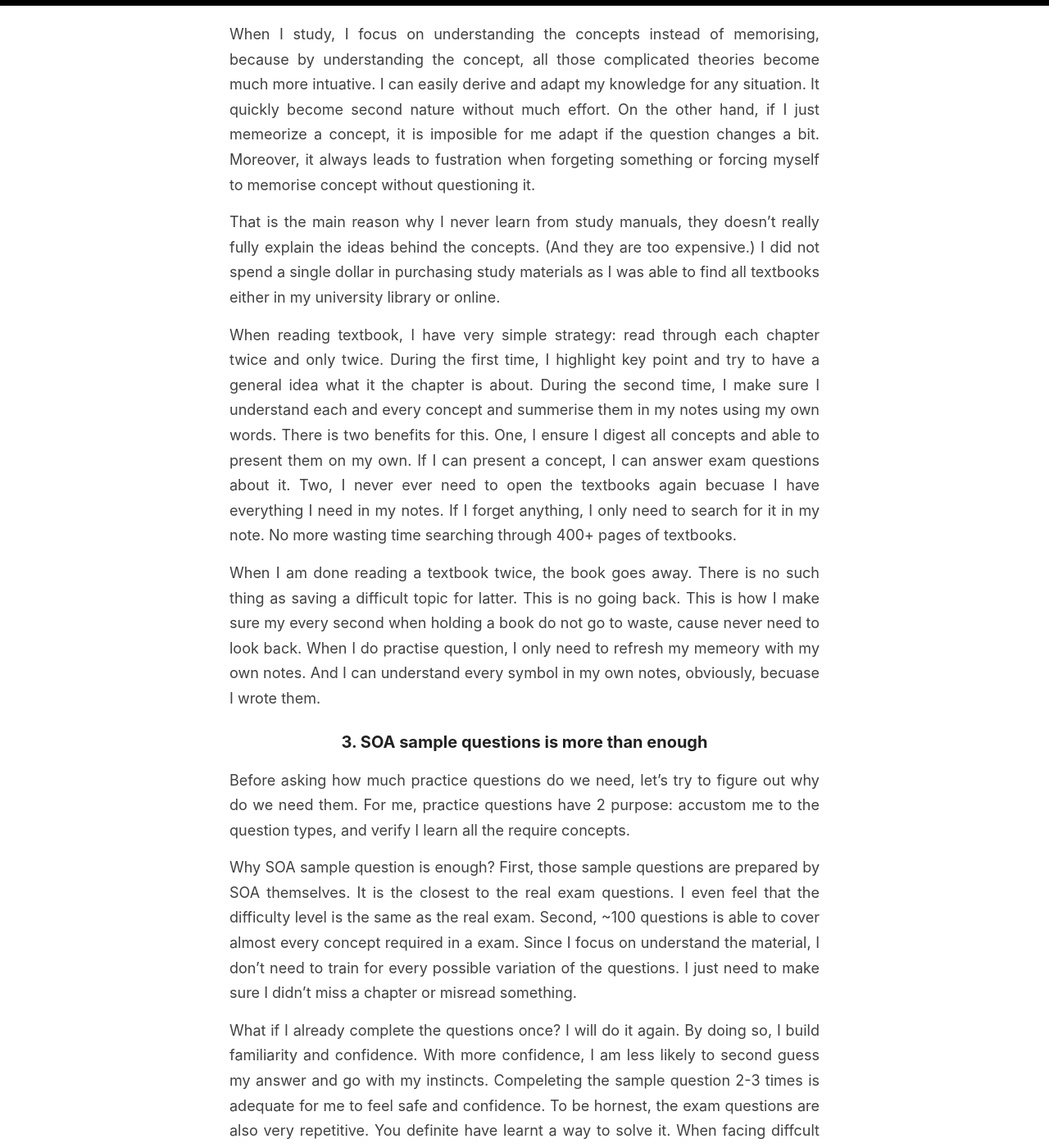
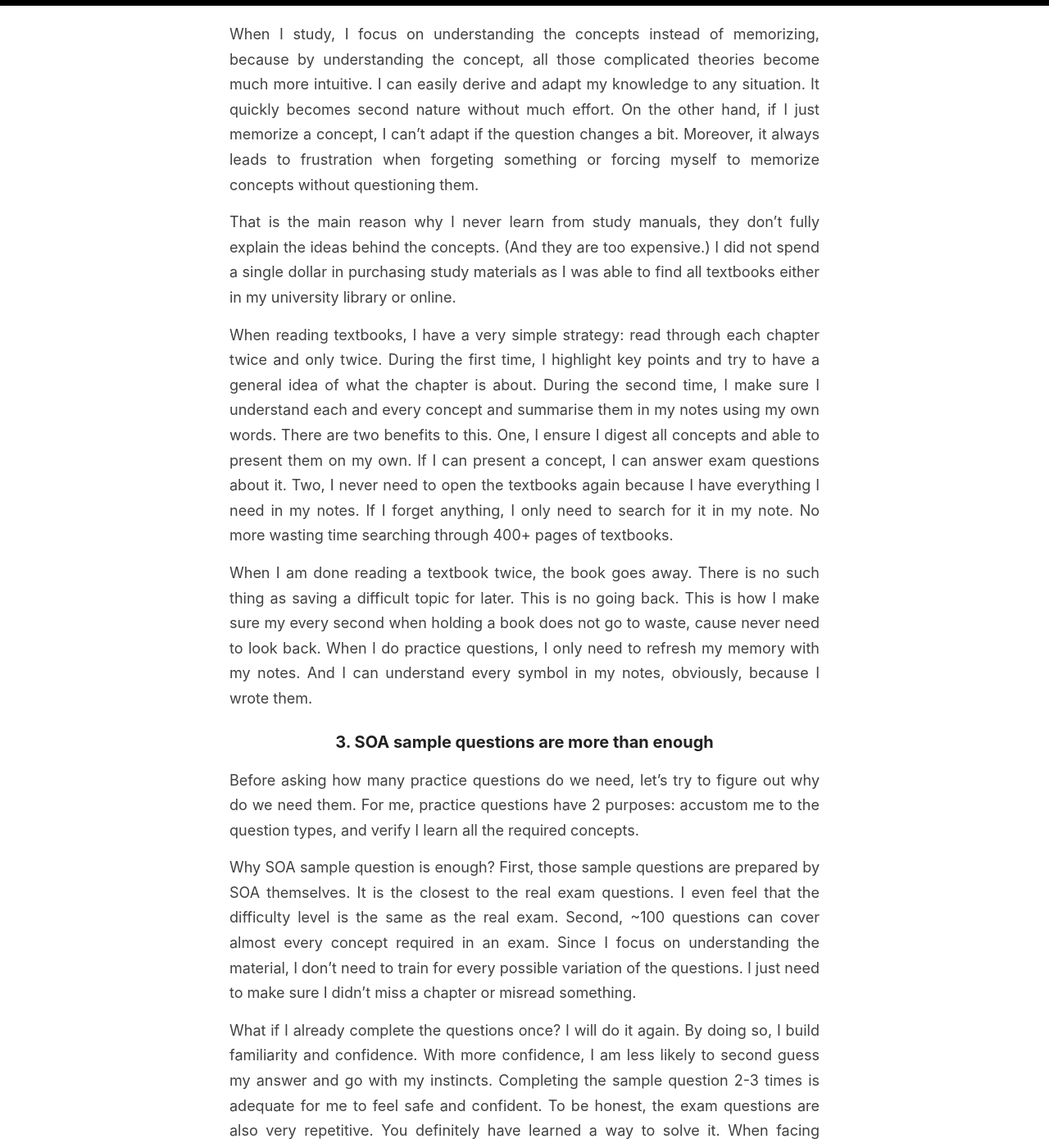
Before and after one commit to actuarialcat/actuarialcat.github.io, a Jekyll site: the page built from _posts/2020-12-24-How-to-pass-7-SOA.md, in a window 1280 px wide and 1400 px high, scrolled down 1694 px. Shown: the whole window at 82% size. Built offline with Jekyll 4.4.1, drawn with Linux system fonts in a browser that asks for light colours; some of the changed text lies outside the part shown.

Commit message:
Update how to pass

```diff
--- a/_posts/2020-12-24-How-to-pass-7-SOA.md
+++ b/_posts/2020-12-24-How-to-pass-7-SOA.md
@@ -9,10 +9,10 @@ excerpt:
 ![Actuarial lookup exam results](/images/article_images/2020-12-24-How-to-pass-7-SOA/cover.png)
 
 I'm excited to share some studying strategies that I've used to pass 7 actuarial exams on the first attempt in two and a half years.
-Passing 7 exam may seem difficult at first, but it is totally feasible with the right method and determination.
+Passing 7 exams may seem difficult at first, but it is feasible with the right method and determination.
 
 I strategies I shared works very well for me, but it doesn't mean it will work for everybody.
-I hope this can help you to formula your own unique stratedy and pass exams.
+I hope this can help you to formulate your unique strategy and pass exams.
 
 OK, let's get to it!
 
@@ -20,90 +20,90 @@ OK, let's get to it!
 
 ### 1. Make a timetable and stick to it
 
-Planning ahead is very important because it enocurage discipline and provides a sense of secuirty.
-When I follow my plan, I know that I am not falling behind and have adequte time to study.
-I won't panic and rush throught books, nor will I ran out of time to practise.
+Planning is very important because it encourages discipline and provides a sense of security.
+When I follow my plan, I know that I am not falling behind and have adequate time to study.
+I won't panic and rush through books, nor will I ran out of time to practice.
 
-Therefore, the first thing I do when I decided to take a exam is to create a Excel study schedule.
-I then count the number of days I have until the exam and allocate them for reading each chapter of each book with repested to number of pages in that chapter.
-When I finsish each chapter, I record the date in my Excel file. By doing so, I verify that I am on schedule.
+Therefore, the first thing I do when I decided to take an exam is to create an Excel study schedule.
+I then count the number of days I have until the exam and allocate them for reading each chapter of each book with respect to the number of pages in that chapter.
+When I finish each chapter, I record the date in my Excel file. By doing so, I verify that I am on schedule.
 
 At first sight, reading 3-4 books per exam is quite daunting.
 However, spreading them to 4-5 months and it seems very doable.
-Just keep clam and follow the plan. 3 exams per year is very practical without a deal with the devil.
+Just keep calm and follow the plan. 3 exams per year are very practical without a deal with the devil.
 
 
 
-### 2. Don't buy study manual, make your own notes
+### 2. Don't buy study manuals, make your own notes
 
-I see a difference between studying actuarial concept and studing for an exam.
+I see a difference between studying actuarial concepts and studying for an exam.
 The former focus on understanding, while the latter focus on passing.
-I personally perfer the first.
+I personally prefer the first.
 
-When I study, I focus on understanding the concepts instead of memorising, because by understanding the concept, all those complicated theories become much more intuative.
-I can easily derive and adapt my knowledge for any situation. It quickly become second nature without much effort.
-On the other hand, if I just memeorize a concept, it is imposible for me adapt if the question changes a bit.
-Moreover, it always leads to fustration when forgeting something or forcing myself to memorise concept without questioning it.
+When I study, I focus on understanding the concepts instead of memorizing, because by understanding the concept, all those complicated theories become much more intuitive.
+I can easily derive and adapt my knowledge to any situation. It quickly becomes second nature without much effort.
+On the other hand, if I just memorize a concept, I can't adapt if the question changes a bit.
+Moreover, it always leads to frustration when forgeting something or forcing myself to memorize concepts without questioning them.
 
-That is the main reason why I never learn from study manuals, they doesn't really fully explain the ideas behind the concepts.
+That is the main reason why I never learn from study manuals, they don't fully explain the ideas behind the concepts.
 (And they are too expensive.)
 I did not spend a single dollar in purchasing study materials as
 I was able to find all textbooks either in my university library or online.
 
-When reading textbook, I have very simple strategy: read through each chapter twice and only twice.
-During the first time, I highlight key point and try to have a general idea what it the chapter is about.
-During the second time, I make sure I understand each and every concept and summerise them in my notes using my own words.
-There is two benefits for this.
+When reading textbooks, I have a very simple strategy: read through each chapter twice and only twice.
+During the first time, I highlight key points and try to have a general idea of what the chapter is about.
+During the second time, I make sure I understand each and every concept and summarise them in my notes using my own words.
+There are two benefits to this.
 One, I ensure I digest all concepts and able to present them on my own. If I can present a concept, I can answer exam questions about it.
-Two, I never ever need to open the textbooks again becuase I have everything I need in my notes.
+Two, I never need to open the textbooks again because I have everything I need in my notes.
 If I forget anything, I only need to search for it in my note. No more wasting time searching through 400+ pages of textbooks.
 
 When I am done reading a textbook twice, the book goes away.
-There is no such thing as saving a difficult topic for latter. This is no going back.
-This is how I make sure my every second when holding a book do not go to waste, cause never need to look back.
-When I do practise question, I only need to refresh my memeory with my own notes.
-And I can understand every symbol in my own notes, obviously, becuase I wrote them.
+There is no such thing as saving a difficult topic for later. This is no going back.
+This is how I make sure my every second when holding a book does not go to waste, cause never need to look back.
+When I do practice questions, I only need to refresh my memory with my notes.
+And I can understand every symbol in my notes, obviously, because I wrote them.
 
 
 
-### 3. SOA sample questions is more than enough
+### 3. SOA sample questions are more than enough
 
-Before asking how much practice questions do we need, let's try to figure out why do we need them.
-For me, practice questions have 2 purpose: accustom me to the question types, and verify I learn all the require concepts.
+Before asking how many practice questions do we need, let's try to figure out why do we need them.
+For me, practice questions have 2 purposes: accustom me to the question types, and verify I learn all the required concepts.
 
 Why SOA sample question is enough?
 First, those sample questions are prepared by SOA themselves. It is the closest to the real exam questions.
 I even feel that the difficulty level is the same as the real exam.
-Second, ~100 questions is able to cover almost every concept required in a exam.
-Since I focus on understand the material, I don't need to train for every possible variation of the questions.
+Second, ~100 questions can cover almost every concept required in an exam.
+Since I focus on understanding the material, I don't need to train for every possible variation of the questions.
 I just need to make sure I didn't miss a chapter or misread something.
 
 What if I already complete the questions once? I will do it again.
 By doing so, I build familiarity and confidence.
 With more confidence, I am less likely to second guess my answer and go with my instincts.
-Compeleting the sample question 2-3 times is adequate for me to feel safe and confidence.
-To be hornest, the exam questions are also very repetitive.
-You definite have learnt a way to solve it.
-When facing diffcult questions, I will just fall back to first principals and try multiple approach until it works. And, it works.
+Completing the sample question 2-3 times is adequate for me to feel safe and confident.
+To be honest, the exam questions are also very repetitive.
+You definitely have learned a way to solve it.
+When facing difficult questions, I will just fall back to first principles and try multiple approaches until it works. And, it works.
 
 
 
-### 4. There is no shortcuts
+### 4. There are no shortcuts
 
-Success don't come easy.
-Passing actuarial exams requires huge amount of commitment.
-SOA exams is not only a test of intelligence, but also a test of determination.
+Success doesn’t come easy.
+Passing actuarial exams requires a huge amount of commitment.
+SOA exams are not only a test of intelligence, but also a test of determination.
 
-Moreover, from my prepective, if you pass an exam only by study the questions but not understanding the concepts, you incure a debt.
-You trade off the ability to understand more diffuclt concepts latter on and will likely stuggle in latter exams.
+Moreover, from my perspective, if you pass an exam only by study the questions but not understanding the concepts, you incure a debt.
+You trade off the ability to understand more difficult concepts later on and will likely struggle in later exams.
 That's why I find building a strong foundation is the most important.
 
-But there is one things that I can guarentee: The feeling of success after passing the exams will be second to none.
+But there is one thing that I can guarantee: The feeling of success after passing the exams will be second to none.
 
 
 
-<p>&nbsp; &nbsp;</p>
+<p>&nbsp;</p>
 
 That is all I have for now.
-I hope my jouney throguh the prelim exams can inspire yours.
+I hope my journey through the prelim exams can inspire yours.
 Feel free to connect with me or message me on [LinkedIn](https://www.linkedin.com/in/jackson-leung-805828174/), especially if you are interested in my study schedules.
```
